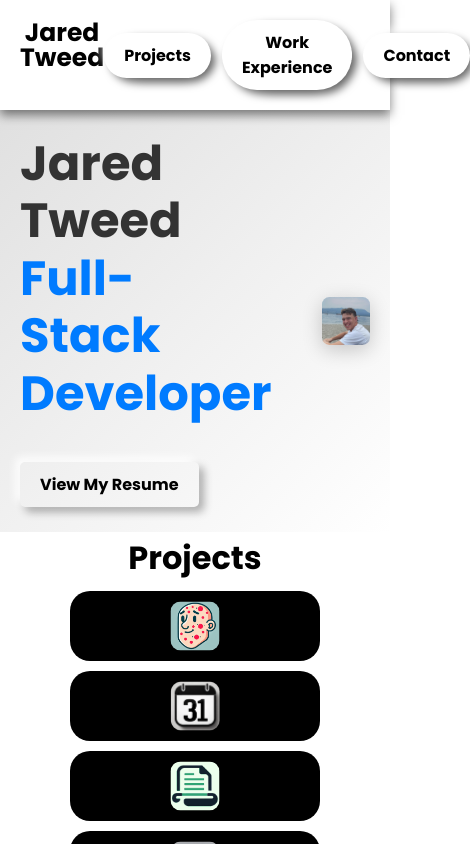
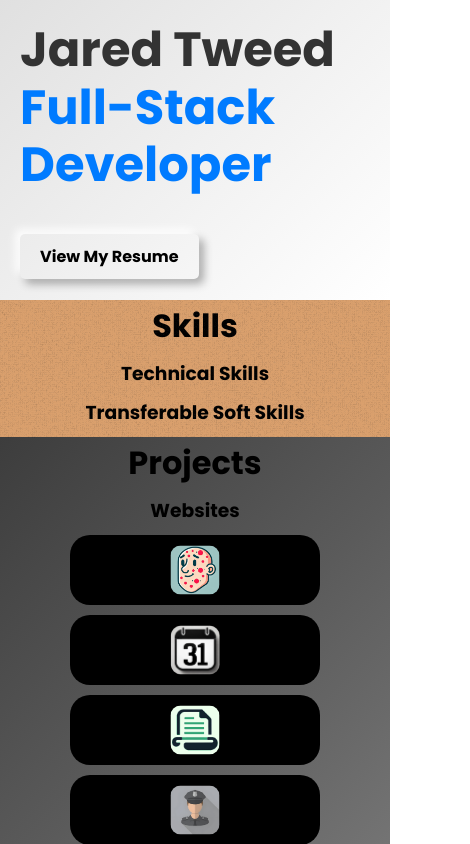
Before and after one commit to JaredTweed/react-resume, a React (Create React App) app in the folder resume/: page / in a window 390 px wide. Shown: the top 844 px of the page, 470 px wide, since content can reach past the window. Built offline with nearby package versions, Linux system fonts and the light colour scheme.

Commit message:
updated nav

```diff
--- a/resume/src/App.css
+++ b/resume/src/App.css
@@ -4,11 +4,21 @@ h2 {
   line-height: 2.2rem;
   margin: 8px 0 6px 0;
   /* border: 1px solid black; */
-
 }
 
-#experience {
+h3 {
+  color: black;
+  margin: 0;
+}
+
+#experience,
+#skills {
   background-color: #DAA06D;
+}
+
+#projects {
+  /* background: linear-gradient(135deg, #e0e0e0, #f0f0f0, #ffffff); */
+  background: linear-gradient(135deg, #3d3d3d, #5a5a5a, #7a7a7a);
 }
 
 .job {
@@ -34,6 +44,7 @@ h2 {
   gap: 10px;
   width: 100%;
   padding-bottom: 10px;
+  scroll-margin-top: 95px;
 }
 
 
--- a/resume/src/App.js
+++ b/resume/src/App.js
@@ -70,7 +70,7 @@ const App = () => {
       }}
     >
 
-      <Navbar />
+      <Navbar className="navbar" />
 
 
 
@@ -84,19 +84,27 @@ const App = () => {
 
           <HeroSection />
 
-          <div id="projects" className="section" style={{ scrollMarginTop: "100px" }}>
+          <div id="skills" className="section" >
+            <div style={{ filter: "url(#grainy)", pointerEvents: "none", opacity: 0.22, position: "absolute", width: "100%", height: "100%", zIndex: 100 }}></div>
+            <h2>Skills</h2>
+            <h3>Technical Skills</h3>
+            <h3>Transferable Soft Skills</h3>
+          </div>
+
+          <div id="projects" className="section">
             <h2>Projects</h2>
+            <h3>Websites</h3>
             <div style={{ display: "flex", flexDirection: "row", flexWrap: "wrap", justifyContent: "center", alignItems: "center", gap: "10px" }}>
               <AnimatedButton settings={handsButton} />
               <AnimatedButton settings={bookingsButton} />
               <AnimatedButton settings={ttqbcButton} />
               <AnimatedButton settings={troublemakerButton} />
             </div>
+            <h3>Computer Vision</h3>
+            <h3>Other Projects</h3>
           </div>
 
-          <div id="experience" className="section" style={{
-            scrollMarginTop: "100px",
-          }}>
+          <div id="experience" className="section">
             <div style={{ filter: "url(#grainy)", pointerEvents: "none", opacity: 0.22, position: "absolute", width: "100%", height: "calc(100% + 10px)", zIndex: 100 }}></div>
 
             <h2>Work Experience</h2>
@@ -142,7 +150,7 @@ const App = () => {
         </div >
       </main >
 
-      <div id="contact" style={{ scrollMarginTop: "100px" }}>
+      <div id="contact" className="section" style={{ padding: "0px" }}>
 
         <footer style={{ padding: "20px", backgroundColor: "rgb(0, 0, 0)", color: "white", textAlign: "center", fontSize: "14px" }}>
           <p style={{ margin: "5px 0" }}>
--- a/resume/src/components/HeroSection.css
+++ b/resume/src/components/HeroSection.css
@@ -17,6 +17,9 @@
   font-family: "Poppins", sans-serif;
 }
 
+
+
+
 /* Hero Content */
 .hero-content {
   display: flex;
@@ -25,7 +28,6 @@
   max-width: 900px;
   width: 100%;
   padding: 20px;
-  gap: 50px;
 }
 
 /* Text Section */
@@ -85,6 +87,17 @@
   justify-content: center;
 }
 
+@media (max-width: 616px) {
+  .hero-image {
+    display: none;
+  }
+
+  .hero-section {
+    height: 300px;
+  }
+}
+
+
 .hero-image img {
   max-width: 300px;
   /* Limit image size */
--- /dev/null
+++ b/resume/src/components/Navbar.css
@@ -0,0 +1,34 @@
+.nav-button {
+  display: inline-block;
+  padding: 10px 20px;
+  background: white;
+  /* background: #6e6e6e; */
+  border-radius: 50px;
+  text-decoration: none;
+  font-weight: bold;
+  transition: transform 0.3s ease;
+}
+
+header {
+  display: block;
+  padding: 20px;
+  margin: 0;
+  position: sticky;
+  top: 0;
+  z-index: 1000;
+  background: white;
+  /* background: linear-gradient(135deg, #3d3d3d, #5a5a5a, #7a7a7a); */
+  box-shadow: 0px 5px 10px rgba(0, 0, 0, 0.5);
+}
+
+header,
+header * {
+  color: black;
+  /* color: white; */
+}
+
+@media (max-width: 556px) {
+  header {
+    display: none;
+  }
+}
--- a/resume/src/components/Navbar.js
+++ b/resume/src/components/Navbar.js
@@ -1,22 +1,37 @@
-import React from "react";
+import React, { useEffect } from "react";
+import "./Navbar.css";
 
 const Navbar = () => {
+  useEffect(() => {
+    // Event delegation for hover effects
+    const handleMouseEnter = (e) => {
+      if (e.target.classList.contains("nav-button")) {
+        e.target.style.transform = "scale(1.1)";
+      }
+    };
+
+    const handleMouseLeave = (e) => {
+      if (e.target.classList.contains("nav-button")) {
+        e.target.style.transform = "scale(1)";
+      }
+    };
+
+    // Attach event listeners to the parent
+    const navContainer = document.querySelector("nav");
+    navContainer.addEventListener("mouseenter", handleMouseEnter, true);
+    navContainer.addEventListener("mouseleave", handleMouseLeave, true);
+
+    // Cleanup
+    return () => {
+      navContainer.removeEventListener("mouseenter", handleMouseEnter, true);
+      navContainer.removeEventListener("mouseleave", handleMouseLeave, true);
+    };
+  }, []);
+
+
   return (
 
-
-
-
-    <header
-      style={{
-        padding: "20px",
-        margin: "0",
-        position: "sticky",
-        top: "0",
-        zIndex: "1000",
-        backgroundColor: "white",
-        boxShadow: "0px 5px 10px rgba(0,0,0,0.5)",
-      }}
-    >
+    <header>
       {/* Grainy Effect Overlay */}
       {/* <div
         style={{
@@ -98,7 +113,7 @@ const Navbar = () => {
             dy="-5"
             stdDeviation="4"
             floodColor="white"
-            floodOpacity="0.6"
+            floodOpacity="0.2"
             in="gooey"
             result="lightShadow"
           />
@@ -111,7 +126,9 @@ const Navbar = () => {
       </svg>
 
       <div style={{ display: "flex", justifyContent: "space-between" }}>
-        <div style={{ color: "black", fontWeight: "bold", fontSize: "25px", lineHeight: "25px" }}>Jared<br />Tweed</div>
+        <a href="#" style={{ textDecoration: "none", fontWeight: "bold", fontSize: "25px", lineHeight: "25px" }}>
+          Jared<br />Tweed
+        </a>
 
         {/* Navbar Links */}
         <nav
@@ -123,58 +140,10 @@ const Navbar = () => {
             filter: "url(#gooey)", // apply the gooey filter + shadows
           }}
         >
-          <a
-            href="#projects"
-            style={{
-              display: "inline-block",
-              padding: "10px 20px",
-              // Option A) slightly transparent:
-              backgroundColor: "white",
-              borderRadius: "50px",
-              textDecoration: "none",
-              color: "black",
-              fontWeight: "bold",
-              transition: "transform 0.3s ease",
-            }}
-            onMouseEnter={(e) => (e.target.style.transform = "scale(1.1)")}
-            onMouseLeave={(e) => (e.target.style.transform = "scale(1)")}
-          >
-            Projects
-          </a>
-          <a
-            href="#experience"
-            style={{
-              display: "inline-block",
-              padding: "10px 20px",
-              backgroundColor: "white",
-              borderRadius: "50px",
-              textDecoration: "none",
-              color: "black",
-              fontWeight: "bold",
-              transition: "transform 0.3s ease",
-            }}
-            onMouseEnter={(e) => (e.target.style.transform = "scale(1.1)")}
-            onMouseLeave={(e) => (e.target.style.transform = "scale(1)")}
-          >
-            Work Experience
-          </a>
-          <a
-            href="#contact"
-            style={{
-              display: "inline-block",
-              padding: "10px 20px",
-              backgroundColor: "white",
-              borderRadius: "50px",
-              textDecoration: "none",
-              color: "black",
-              fontWeight: "bold",
-              transition: "transform 0.3s ease",
-            }}
-            onMouseEnter={(e) => (e.target.style.transform = "scale(1.1)")}
-            onMouseLeave={(e) => (e.target.style.transform = "scale(1)")}
-          >
-            Contact
-          </a>
+          <a href="#projects" className="nav-button">Projects</a>
+          <a href="#experience" className="nav-button">Work Experience</a>
+          <a href="#skills" className="nav-button">Skills</a>
+          <a href="#contact" className="nav-button">Contact</a>
         </nav>
       </div>
     </header>
--- a/resume/src/index.js
+++ b/resume/src/index.js
@@ -25,7 +25,7 @@ root.render(
         <filter id="grainy" x="0" y="0" width="100%" height="100%">
           <feTurbulence
             type="turbulence"
-            baseFrequency="0.9" // Adjust frequency for desired grain size
+            baseFrequency="0.5" // Adjust frequency for desired grain size
             numOctaves="18"
           // seed="4"
           // result="noise"
```
